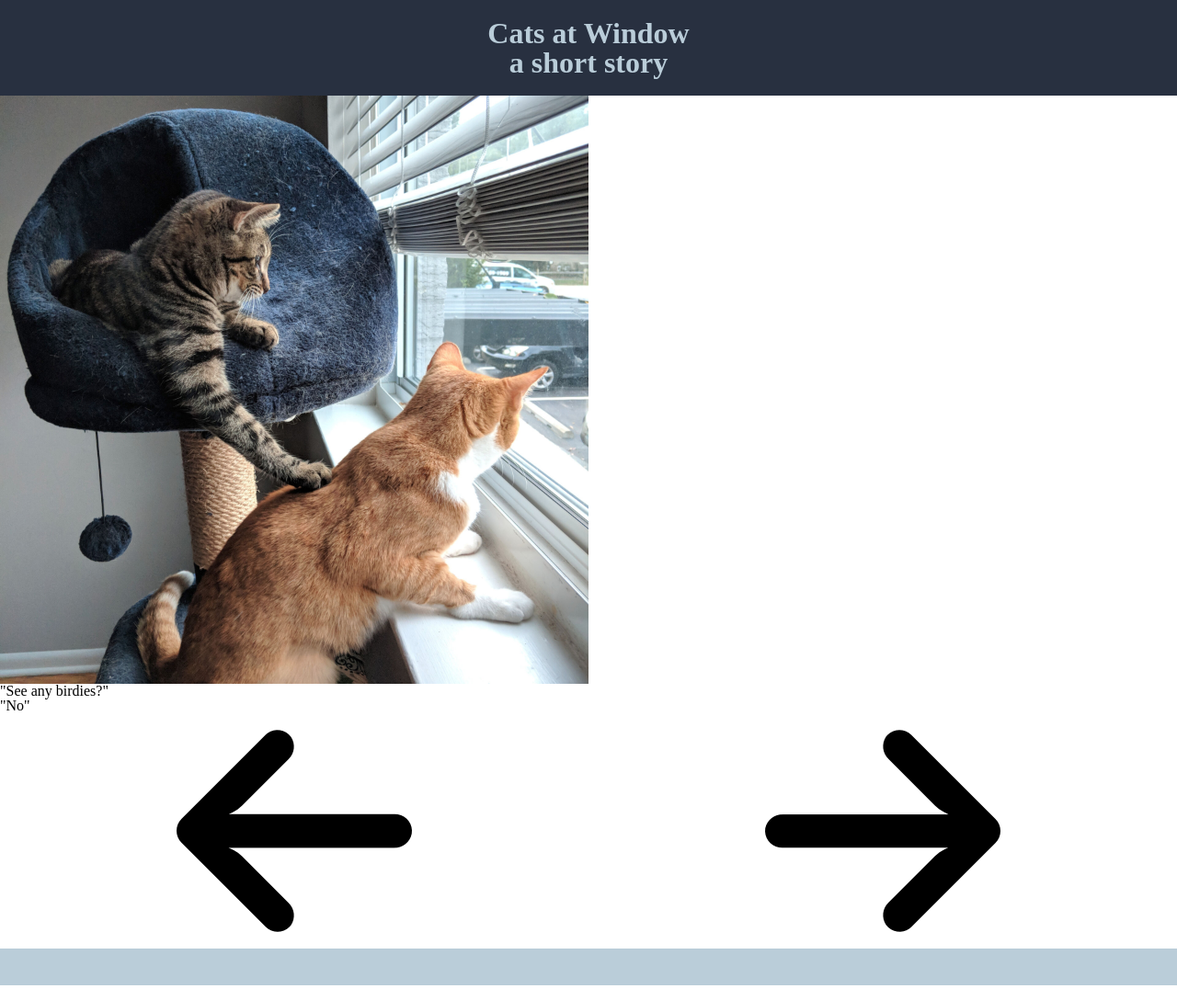
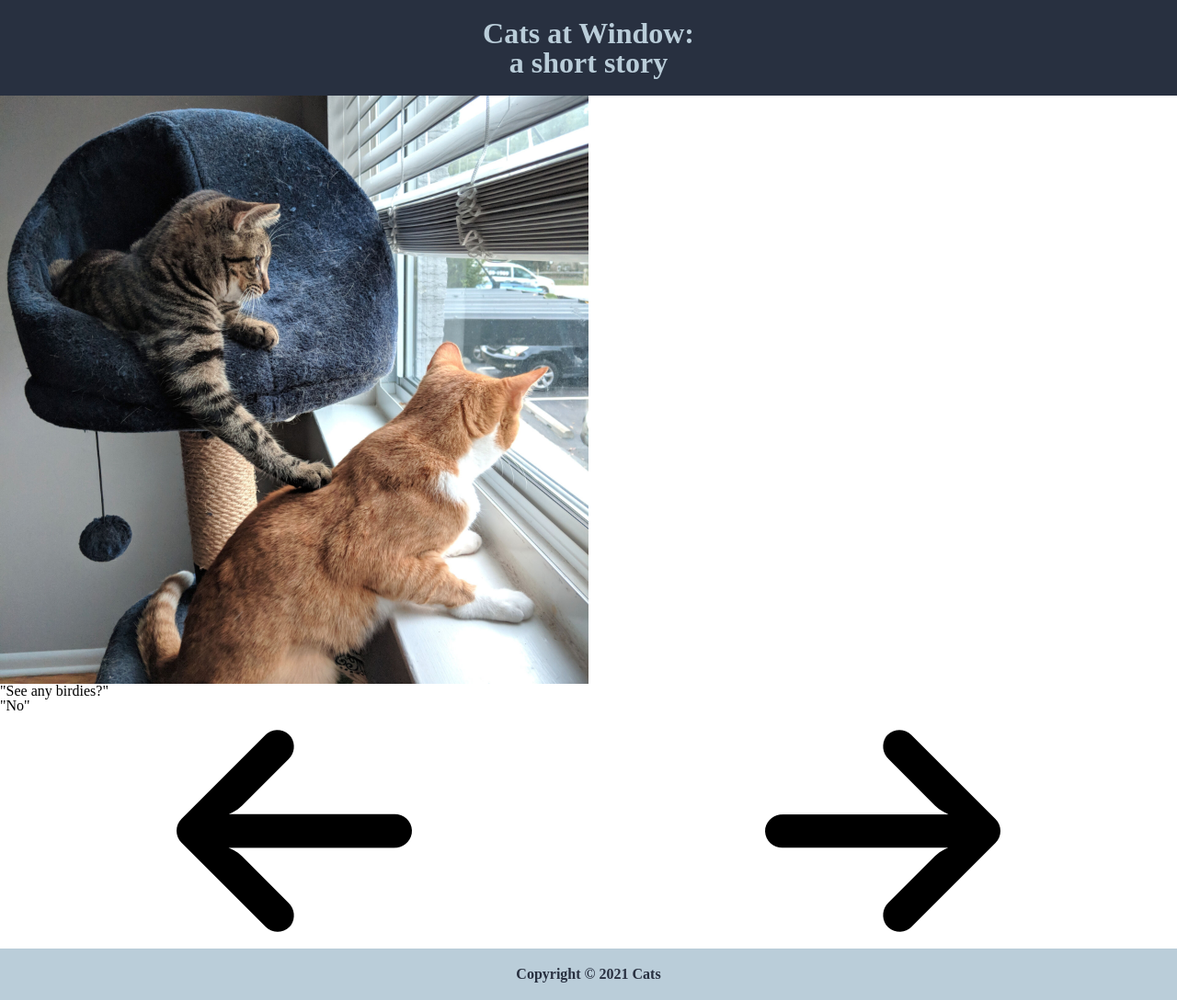
Before and after one commit to bycdiaz/image-carousel, a React (Create React App) app: page / in a window 1280 px wide. Shown: the whole page at 92% size. Built offline with nearby package versions, Linux system fonts and the light colour scheme.

Commit message:
Removes header/footer info from layout function and imports it.

```diff
--- a/src/layouts/Standard.js
+++ b/src/layouts/Standard.js
@@ -1,36 +1,24 @@
-import React from "react";
-import Styled from "styled-components";
+import React from 'react';
+import Styled from 'styled-components';
 
-import Header from "../components/Header";
-import Footer from "../components/Footer";
+import Header from '../components/Header';
+import Footer from '../components/Footer';
+import { headerFooterInfo } from '../json/headerFooterInfo';
 
 const PageStyle = Styled.div`
   display: flex;
   flex-direction: column;
-  justify-content: center;
-
-  /* .content {
-    flex: 1 0 auto;
-  } */
-
-  /* .footer {
-    flex-shrink: 0;
-  } */
+  justify-content: space-between;
+  align-items: center;
+  height: 100vh;
 `
 
 function StandardLayout(props) {
-  const titleInfo = {
-    title: "Cats at Window",
-    subtitle: "a short story"
-  }
-
   return (
     <PageStyle>
-      {/* <div className='content'> */}
-        <Header titleInfo={titleInfo}/>
-        {props.children}
-        <Footer className='footer' copyrightStatement="Copyright © 2021 Cats"/>
-      {/* </div> */}
+      <Header titleInfo={headerFooterInfo.header}/>
+      {props.children}
+      <Footer copyright={headerFooterInfo.footer.copyright}/>
     </PageStyle>
   )
 }
```
